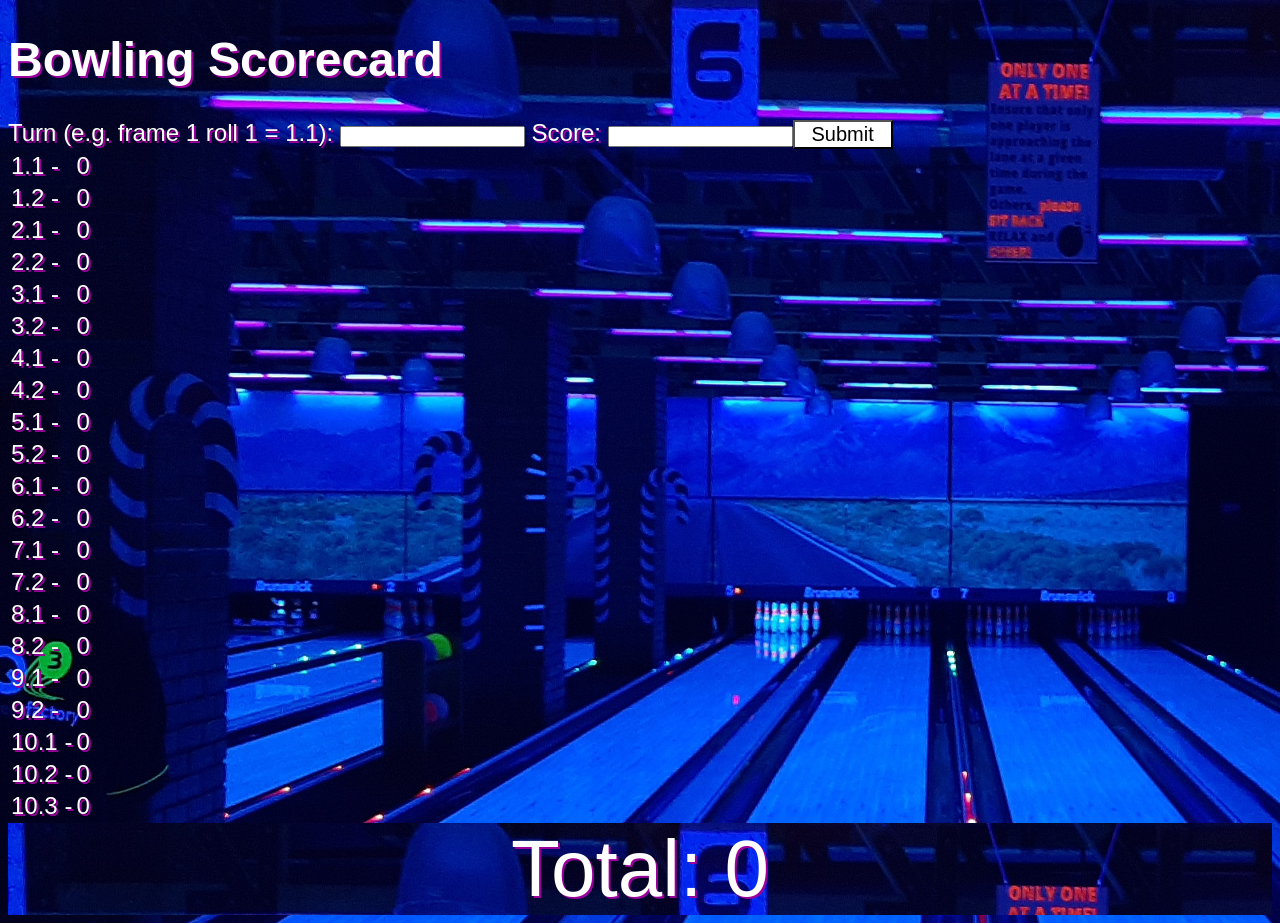
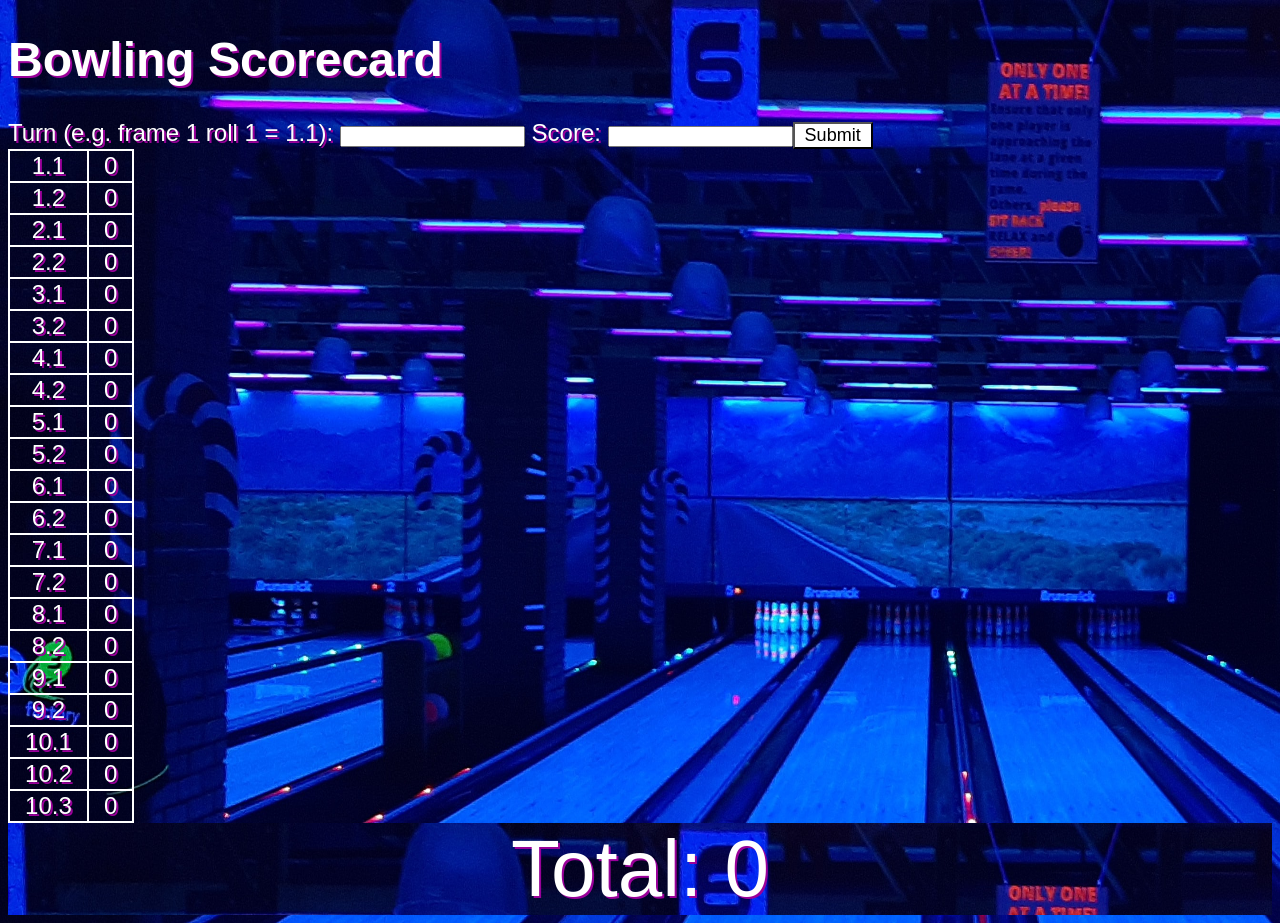
Before and after one commit to dm-devtech/Bowling-Scorecard-React, a React (Create React App) app: page / in a window 1280 px wide. Built offline with nearby package versions, Linux system fonts and the light colour scheme.

Commit message:
updated table border styling

```diff
--- a/src/CSS/formatting.css
+++ b/src/CSS/formatting.css
@@ -18,6 +18,13 @@
   text-align: center;
   text-shadow: 2px 2px #ffffff;
   font-weight: bold;
+}
+
+table, tbody, th, td {
+  border: 2px solid white;
+  border-collapse: collapse;
+  text-align: center;
+  width: 10%;
 }
 
 body {
@@ -43,7 +50,7 @@ body {
 
 .buttons {
   margin: 0 auto;
-  size: 100px;
+  size: 80px;
 }
 
 .click:hover {
@@ -54,8 +61,8 @@ body {
 }
 
 .click {
-    width: 100px;
+    width: 80px;
     background: white;
-    font-size: 20px;
+    font-size: 18px;
     cursor: pointer;
 }
--- a/src/components/Controls.js
+++ b/src/components/Controls.js
@@ -61,8 +61,8 @@ render() {
            Object.keys(this.game.score).map(itemKey => {
              return (
                <tr key={itemKey}>
-                 <td> {itemKey}   -    </td>
-                 <td> {this.game.score[itemKey]}</td>
+                 <td> {itemKey} </td>
+                 <td> {this.game.score[itemKey]}  </td>
                </tr>
              )
            })
```
Also changed, not shown: Screenshots/Homepage.JPG (added), 1 other file (tests, documents, lock files or other folders).
